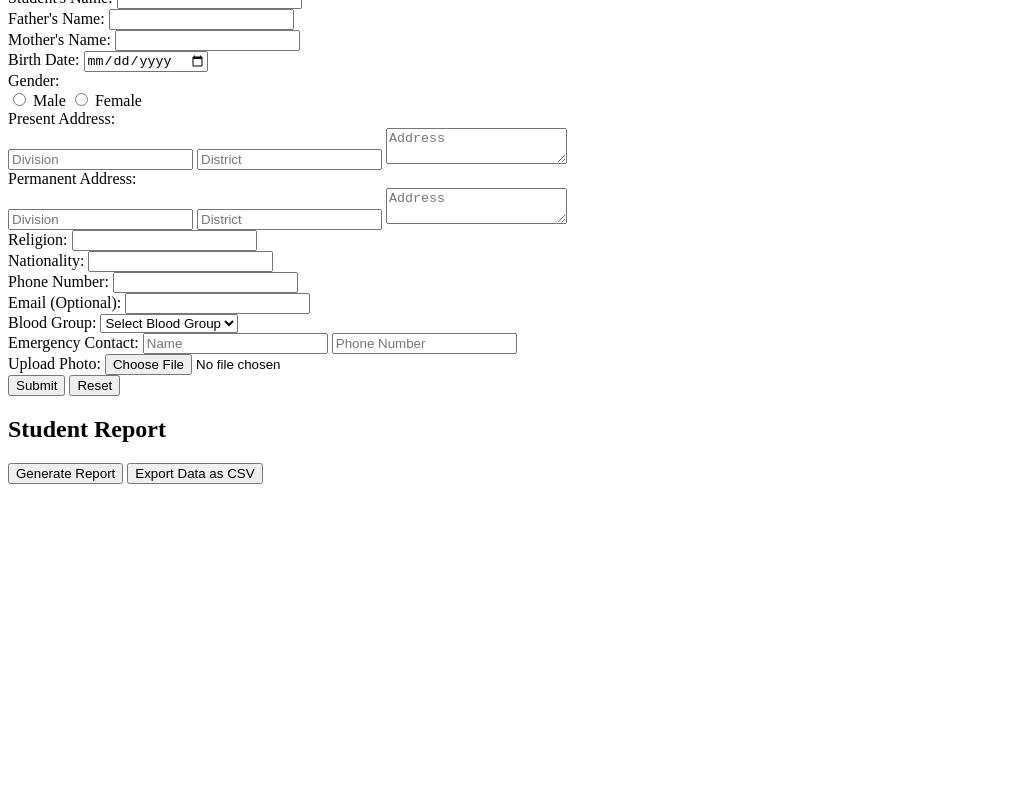
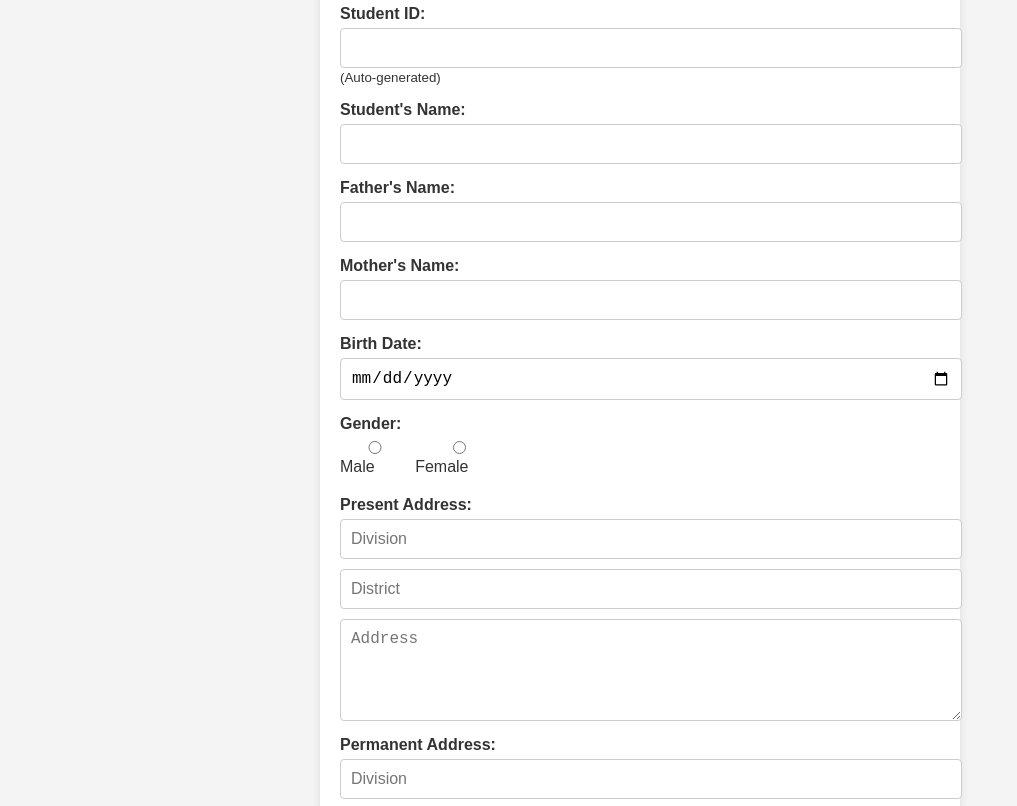
Before and after one commit to mostafizur32/Database-project, a plain HTML site: page index.html in a window 1280 px wide. Shown: the part 113-919 px from the top of the page, without its empty margins (0-1017 px from the left). Before the commit the page ends 800 px from the top, so only its background shows below. Drawn offline with Linux system fonts and the light colour scheme; a script that the page names is missing.

Commit message:
egheh hed

```diff
--- a/index.html
+++ b/index.html
@@ -4,7 +4,7 @@
     <meta charset="UTF-8">
     <meta name="viewport" content="width=device-width, initial-scale=1.0">
     <title>Student Admission Form</title>
-    <link rel="stylesheet" href="styles.css">
+    <link rel="stylesheet" href="styles/styles.css">
 </head>
 <body>
     <div class="form-container">
--- /dev/null
+++ b/styles/styles.css
@@ -0,0 +1,136 @@
+/* General Styles */
+body {
+    font-family: Arial, sans-serif;
+    margin: 0;
+    padding: 0;
+    background-color: #f4f4f4;
+    color: #333;
+    display: flex;
+    justify-content: center;
+    align-items: center;
+    min-height: 100vh;
+    padding: 20px;
+}
+
+.form-container {
+    background-color: white;
+    padding: 20px;
+    border-radius: 8px;
+    box-shadow: 0 0 10px rgba(0, 0, 0, 0.1);
+    width: 100%;
+    max-width: 600px;
+}
+
+h1, h2 {
+    text-align: center;
+    color: #4CAF50;
+    margin-bottom: 20px;
+}
+
+.form-group {
+    margin-bottom: 15px;
+}
+
+.form-group label {
+    display: block;
+    font-weight: bold;
+    margin-bottom: 5px;
+}
+
+.form-group input,
+.form-group select,
+.form-group textarea {
+    width: 100%;
+    padding: 10px;
+    border: 1px solid #ccc;
+    border-radius: 4px;
+    font-size: 16px;
+}
+
+.form-group textarea {
+    resize: vertical;
+    height: 80px;
+}
+
+.gender-options {
+    display: flex;
+    gap: 15px;
+}
+
+.gender-options label {
+    font-weight: normal;
+}
+
+.address-group {
+    display: flex;
+    flex-direction: column;
+    gap: 10px;
+}
+
+.button-group {
+    display: flex;
+    gap: 10px;
+}
+
+button {
+    background-color: #4CAF50;
+    color: white;
+    padding: 10px 20px;
+    border: none;
+    border-radius: 4px;
+    cursor: pointer;
+    font-size: 16px;
+    flex: 1;
+}
+
+button[type="reset"] {
+    background-color: #f44336;
+}
+
+button:hover {
+    opacity: 0.9;
+}
+
+.error-message {
+    color: red;
+    font-size: 0.9em;
+    margin-top: 5px;
+}
+
+.success-message {
+    color: green;
+    font-size: 1em;
+    margin-top: 10px;
+    text-align: center;
+}
+
+#report-section {
+    margin-top: 30px;
+}
+
+#report-results {
+    margin-top: 20px;
+    padding: 10px;
+    background-color: #f9f9f9;
+    border: 1px solid #ddd;
+    border-radius: 4px;
+}
+
+/* Responsive Design */
+@media (max-width: 600px) {
+    .form-container {
+        padding: 15px;
+    }
+
+    h1 {
+        font-size: 1.5em;
+    }
+
+    .gender-options {
+        flex-direction: column;
+    }
+
+    .button-group {
+        flex-direction: column;
+    }
+}
```
